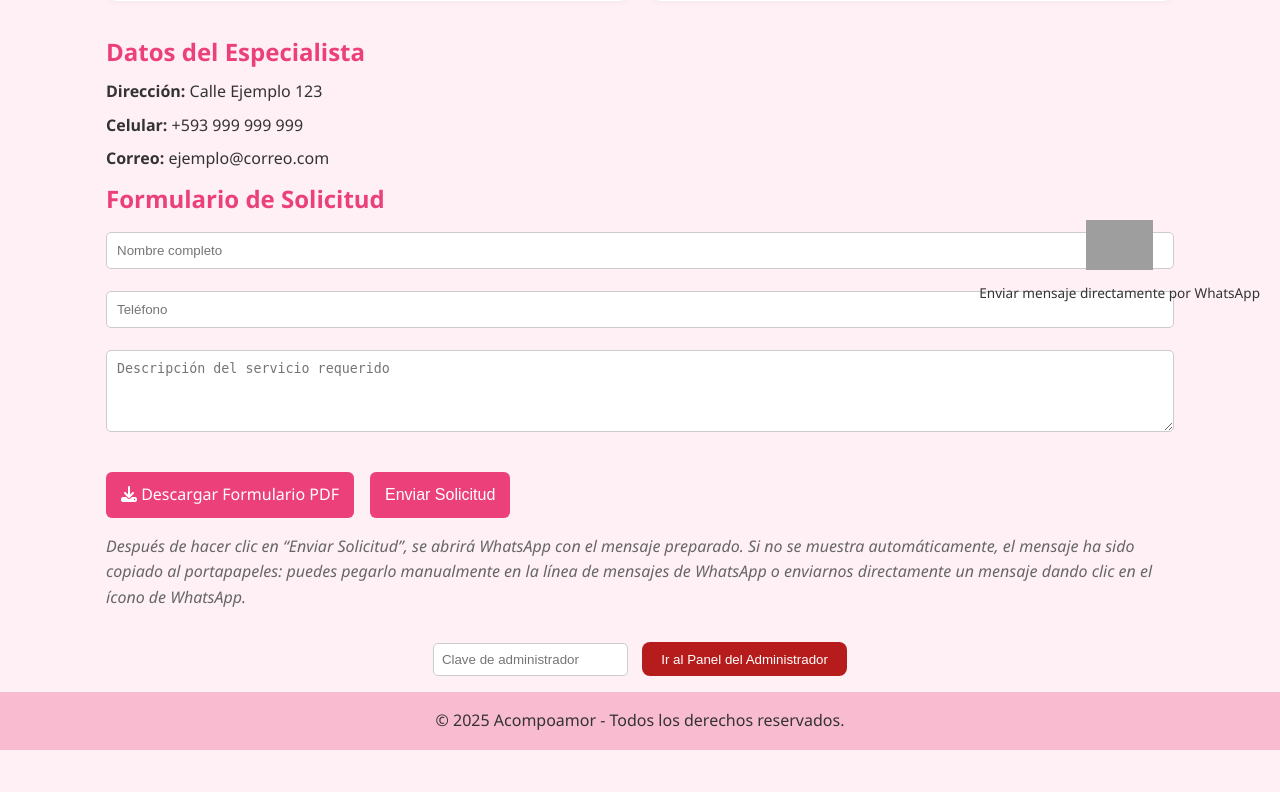
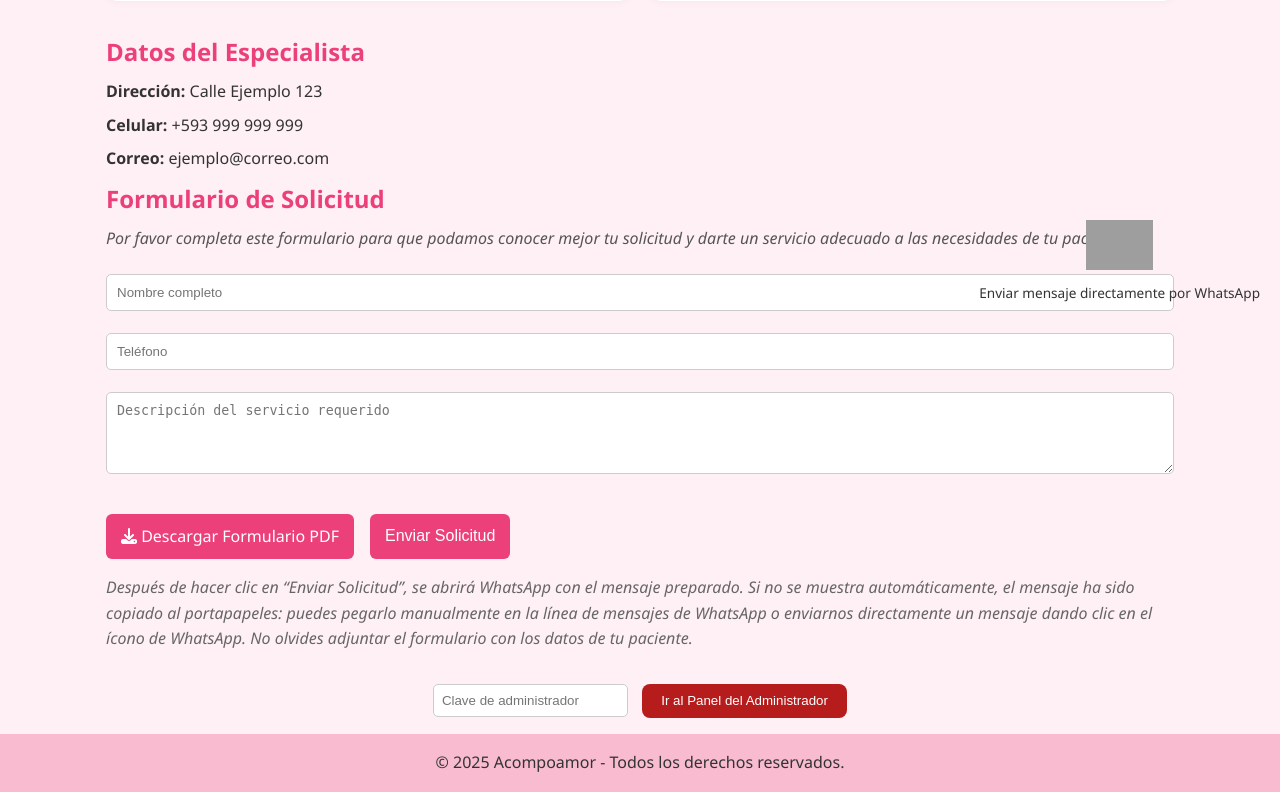
Before and after one commit to Danescorp-web/acompoamor, a Flask app: page / in a window 1280 px wide. Shown: the part 476-1268 px from the top of the page. Before the commit the page ends 1226 px from the top, so only its background shows below. Run offline with Flask 3, Linux system fonts and the light colour scheme; grey boxes are pictures that could not be loaded.

Commit message:
Se incluye descricpcion de formulario y se añade texto en descripcion de enviar solicitud

```diff
--- a/templates/index.html
+++ b/templates/index.html
@@ -151,6 +151,11 @@
       padding: 1rem;
       background-color: var(--principal);
     }
+    .descripcion-formulario {
+      font-style: italic;
+      color: #555;
+      margin-bottom: 1rem;
+    }
   </style>
 </head>
 <body>
@@ -189,6 +194,9 @@
 
     <section class="formulario">
       <h2>Formulario de Solicitud</h2>
+    <p class="descripcion-formulario">
+     Por favor completa este formulario para que podamos conocer mejor tu solicitud y darte un servicio adecuado a las necesidades de tu paciente.
+    </p>
       <input type="text" id="nombre" placeholder="Nombre completo" required>
       <input type="tel" id="telefono" placeholder="Teléfono" required>
       <textarea rows="4" id="mensaje" placeholder="Descripción del servicio requerido"></textarea>
@@ -199,7 +207,8 @@
         <button onclick="enviarWhatsapp()">Enviar Solicitud</button>
       </div>
       <div class="mensaje-instruccion">
-        Después de hacer clic en “Enviar Solicitud”, se abrirá WhatsApp con el mensaje preparado. Si no se muestra automáticamente, el mensaje ha sido copiado al portapapeles: puedes pegarlo manualmente en la línea de mensajes de WhatsApp o enviarnos directamente un mensaje dando clic en el ícono de WhatsApp.
+        Después de hacer clic en “Enviar Solicitud”, se abrirá WhatsApp con el mensaje preparado. Si no se muestra automáticamente, el mensaje ha sido copiado al portapapeles: puedes pegarlo manualmente en la línea de mensajes de WhatsApp o enviarnos directamente un mensaje dando clic en el ícono de WhatsApp. No olvides adjuntar
+el formulario con los datos de tu paciente.
       </div>
     </section>
 
```
